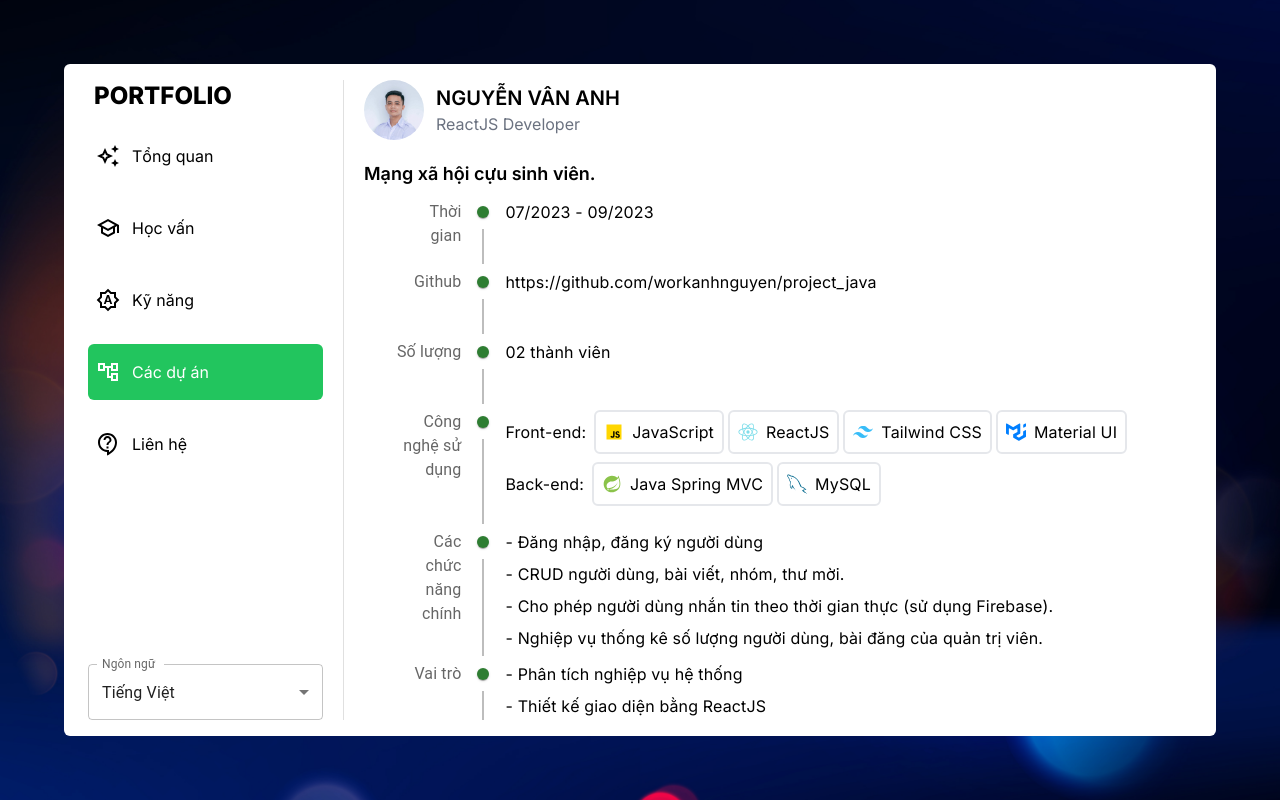
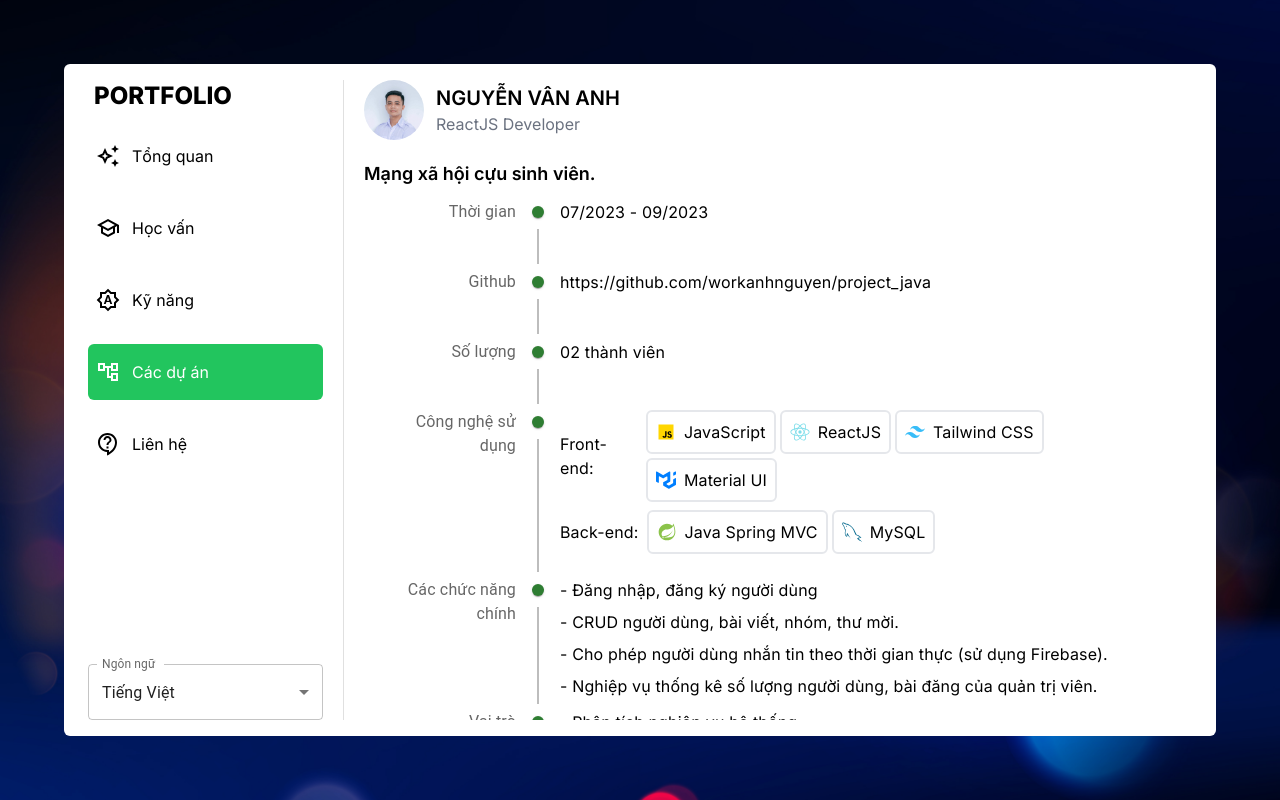
Before and after one commit to workanhnguyen/portfolio, a React (Vite) app in the folder frontend/: page / in a window 1280 px wide. Both pictures are taken after a click on the element "Các dự án". Built offline with nearby package versions, Linux system fonts and the light colour scheme.

Commit message:
update ui

```diff
--- a/frontend/src/components/Projects.jsx
+++ b/frontend/src/components/Projects.jsx
@@ -38,7 +38,7 @@ const Projects = () => {
                 padding: 0,
               },
               [`& .${timelineOppositeContentClasses.root}`]: {
-                flex: 0.1,
+                flex: 0.2,
               },
             }}
           >
```
